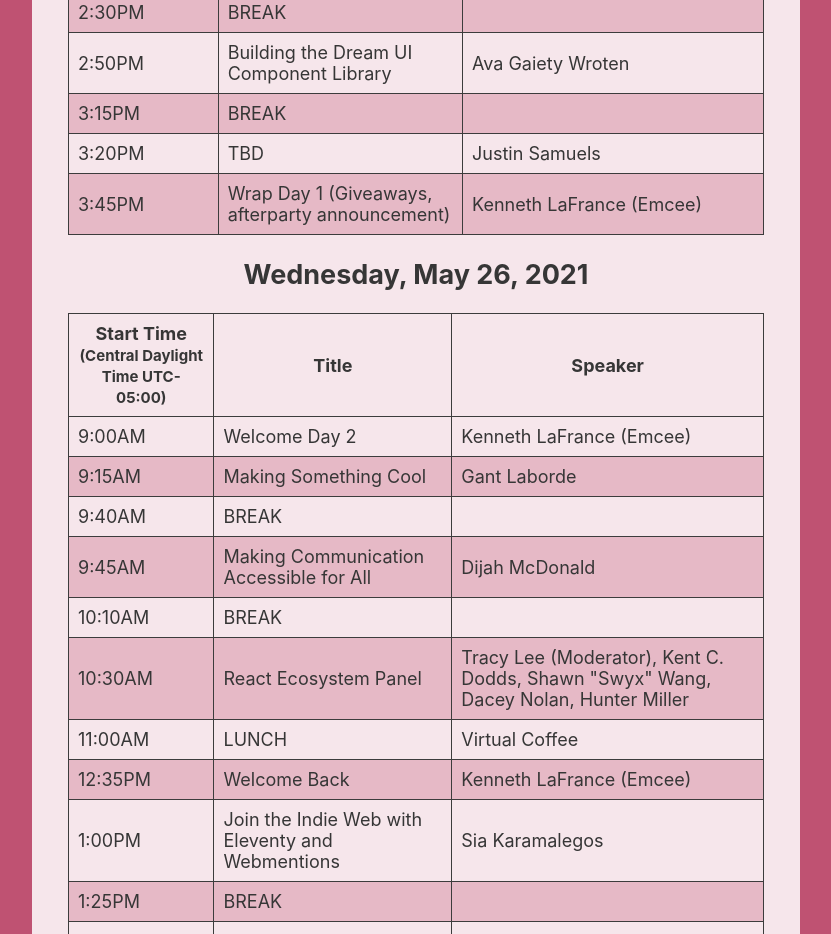
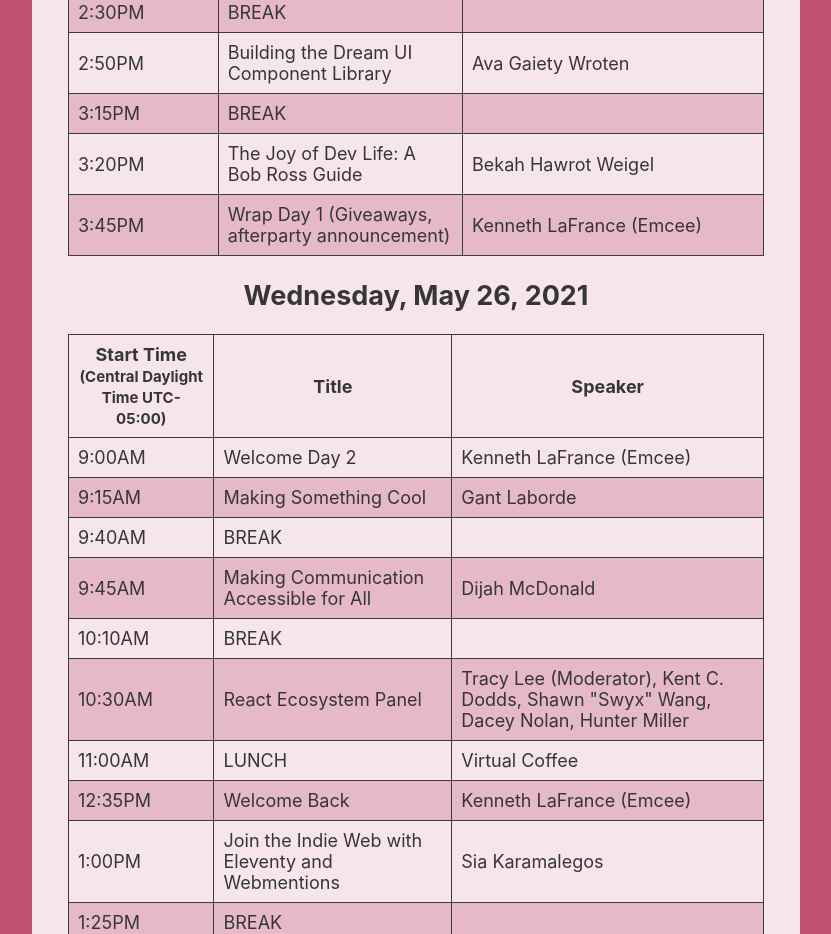
Before and after one commit to kaylasween/magnoliajs, a Next.js app: page /schedule in a window 1280 px wide. Shown: the part 1140-2074 px from the top of the page, without its empty margins (224-1055 px from the left). Built offline with nearby package versions, Linux system fonts and the light colour scheme.

Commit message:
adding Bekah to schedule, removing Justin for now.

```diff
--- a/pages/schedule.js
+++ b/pages/schedule.js
@@ -100,8 +100,8 @@
           </tr>
           <tr>
             <td>3:20PM</td>
-            <td>TBD</td>
-            <td>Justin Samuels</td>
+            <td>The Joy of Dev Life: A Bob Ross Guide</td>
+            <td>Bekah Hawrot Weigel</td>
           </tr>
           <tr>
             <td>3:45PM</td>
```
